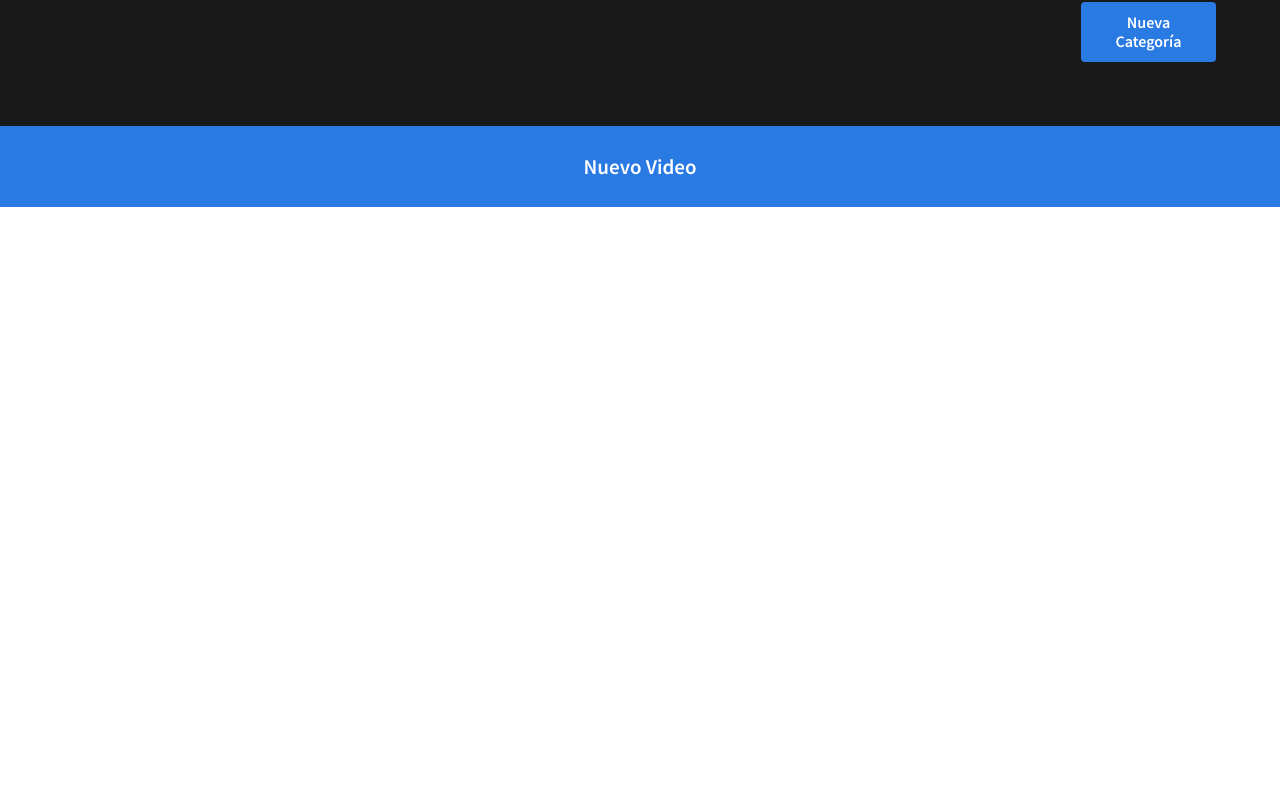
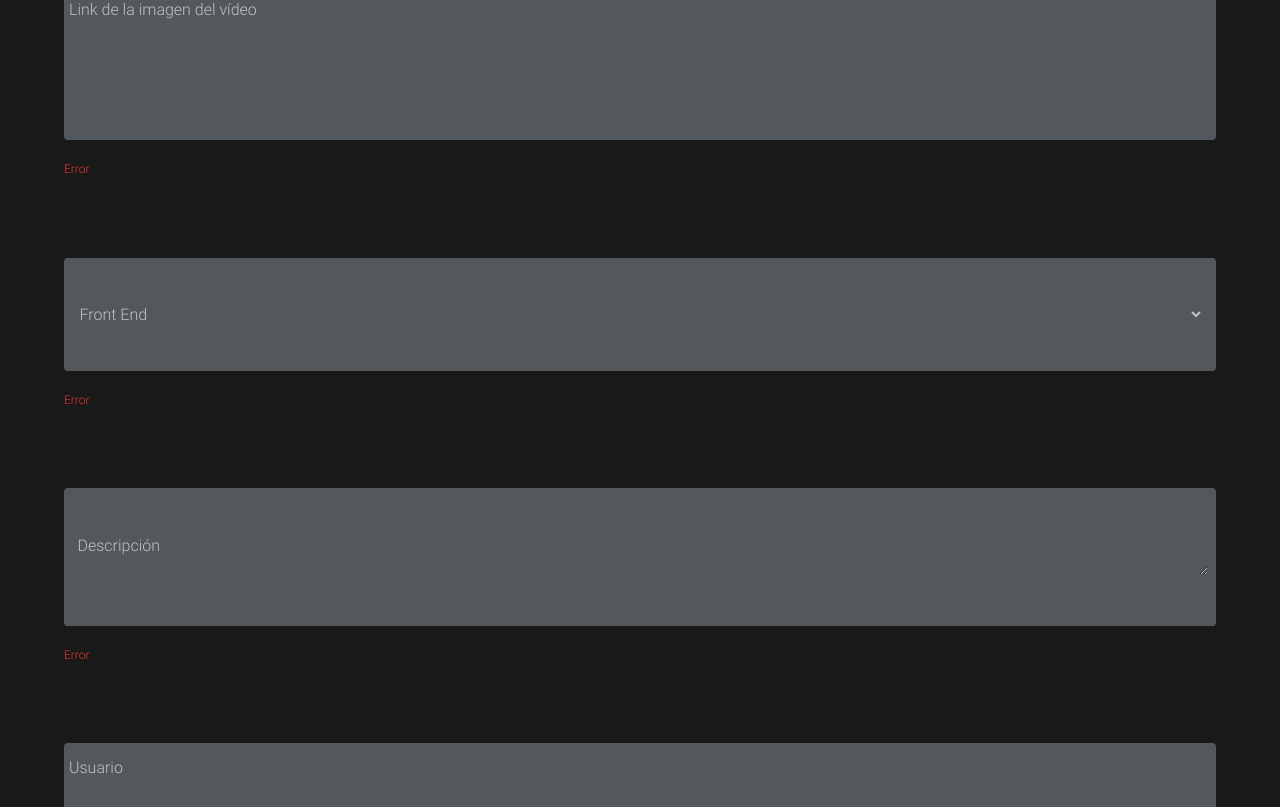
Before and after one commit to jarher/jefferflix, a React (Create React App) app in the folder client/: page /newVideo in a window 1280 px wide. Shown: the part 993-1800 px from the top of the page. Before the commit the page ends 1200 px from the top, so only its background shows below. Built offline with nearby package versions, Linux system fonts and the light colour scheme.

Commit message:
modificando componente input

```diff
--- a/client/src/components/Input/Input.jsx
+++ b/client/src/components/Input/Input.jsx
@@ -5,7 +5,6 @@ import {
   body_smaller,
   body_small,
   color_gray_300,
-  color_primary,
 } from "../UI/variables.js";
 
 const FormWrapper = styled.div`
@@ -24,9 +23,9 @@ const InputWrapper = styled.div`
 const InputStyle = styled.input`
   background-color: transparent;
   color: ${color_gray_300};
-  outline: none;
-  border: none;
   padding-top: 2%;
+  width: 100%;
+  height: 5vh;
 
   &&:not(:placeholder-shown) + label,
   &:focus + label {
@@ -50,14 +49,23 @@ const Label = styled.label`
   color: ${color_gray_300};
   font-family: "Roboto-Light", sans-serif;
   left: 5px;
-  top:16px;
+  top: 16px;
   transition: all 0.2s ease-in-out;
+`;
+
+const Select = styled.select`
+  width: 100%;
+  background-color: transparent;
+  color: ${color_gray_300};
+`;
+
+const Option = styled.option`
+  background-color: transparent;
+  color: ${color_gray_300};
 `;
 
 const Textarea = styled.textarea`
   background-color: transparent;
-  border: none;
-  outline: none;
   color: ${color_gray_300};
   font-family: "Roboto-Light", sans-serif;
   width: 100%;
@@ -74,15 +82,44 @@ const ErrorMessage = styled.span`
   font-family: "Roboto-Light", sans-serif;
 `;
 
-const Input = ({ element, labelText, type, placeholder }) => {
+const Input = (props) => {
+  const {
+    element,
+    labelText,
+    optionDefault,
+    selectOptions,
+    type,
+    colorDefault,
+    placeholder,
+  } = props.element;
   return (
     <FormWrapper>
       <InputWrapper>
         {element === "input" && (
           <>
-            <InputStyle type={type} placeholder={placeholder} />
-            <Label>{labelText}</Label>
+            {colorDefault ? (
+              <InputStyle type={type} id={labelText} value={colorDefault} />
+            ) : (
+              <InputStyle
+                type={type}
+                id={{ labelText }}
+                placeholder={placeholder}
+              />
+            )}
+            <Label htmlFor={labelText}>{labelText}</Label>
           </>
+        )}
+        {element === "select" && (
+          <Select>
+            <Option disabled>
+              {optionDefault}
+            </Option>
+            {selectOptions.map((option) => (
+              <Option value={option.value} key={option.value}>
+                {option.value}
+              </Option>
+            ))}
+          </Select>
         )}
         {element === "textarea" && <Textarea placeholder={placeholder} />}
       </InputWrapper>
--- a/client/src/global.css
+++ b/client/src/global.css
@@ -53,6 +53,11 @@ img{
   width: 100%;
   height: auto;
 }
+input, select, textarea{
+  border: none;
+  outline: none;
+}
+
 .slick-arrow{
   display: none!important;
 }
--- a/client/src/pages/NewCategory.jsx
+++ b/client/src/pages/NewCategory.jsx
@@ -8,6 +8,31 @@ import ButtonsSubmit from "../components/Form/ButtonsSubmit";
 import FormButton from "../components/Form/FormButton";
 import { HomeStyled } from "./Home";
 
+const formInputs = [
+  {
+    element: "input",
+    labelText: "Título",
+    type: "text",
+    placeholder: "título",
+  },
+  {
+    element: "input",
+    labelText: "color",
+    type: "color",
+    colorDefault: "#FFBA05",
+  },
+  {
+    element: "textarea",
+    placeholder: "Descripción",
+  },
+  {
+    element: "input",
+    labelText: "Usuario",
+    type: "text",
+    placeholder: "Usuario",
+  }
+];
+
 const NewCategoryContainer = styled(HomeStyled)`
   padding: 5%;
 `;
@@ -17,12 +42,9 @@ const NewCategory = () => {
       <NewCategoryContainer>
         <Form>
           <FormTitle>Nueva Categoría</FormTitle>
-          <Input
-            element={"input"}
-            labelText={"Título"}
-            type="text"
-            placeholder={"título"}
-          />
+          {formInputs.map((element) => (
+            <Input element={element} />
+          ))}
           <FormButtonsContainer>
             <ButtonsSubmit>
               <FormButton>Guardar</FormButton>
--- a/client/src/pages/NewVideo.jsx
+++ b/client/src/pages/NewVideo.jsx
@@ -2,14 +2,48 @@ import styled from "styled-components";
 import Form from "../components/Form/Form.jsx";
 import { HomeStyled } from "./Home.jsx";
 import Input from "../components/Input/Input.jsx";
-import {
-  body_small,
-} from "../components/UI/variables.js";
+import { body_small } from "../components/UI/variables.js";
 import { Link } from "react-router-dom";
 import FormTitle from "../components/Form/FormTitle.jsx";
 import FormButton from "../components/Form/FormButton.jsx";
 import FormButtonsContainer from "../components/Form/FormButtonsContainer.jsx";
 import ButtonsSubmit from "../components/Form/ButtonsSubmit.jsx";
+
+const formInputs = [
+  {
+    element: "input",
+    labelText: "Título",
+    type: "text",
+    placeholder: "título",
+  },
+  {
+    element: "input",
+    labelText: "Link del vídeo",
+    type: "text",
+    placeholder: "Link del vídeo",
+  },
+  {
+    element: "input",
+    labelText: "Link de la imagen del vídeo",
+    type: "text",
+    placeholder: "Link de la imagen del vídeo",
+  },
+  {
+    element: "select",
+    optionDefault: "Escoja una categoría",
+    selectOptions: [{ value: "Front End" }, { value: "Back End" }],
+  },
+  {
+    element: "textarea",
+    placeholder: "Descripción",
+  },
+  {
+    element: "input",
+    labelText: "Usuario",
+    type: "text",
+    placeholder: "Usuario",
+  },
+];
 
 const NewVideoContainer = styled(HomeStyled)`
   padding: 5%;
@@ -25,13 +59,10 @@ const NewVideo = () => {
     <NewVideoContainer>
       <Form>
         <FormTitle>Nuevo Video</FormTitle>
-        <Input
-          element={"input"}
-          labelText={"Título"}
-          type="text"
-          placeholder={"título"}
-        />
-        <Input element={"textarea"} placeholder={"Descripción"} />
+        {formInputs.map((element, index) => (
+          <Input element={element} key={index} />
+        ))}
+
         <FormButtonsContainer>
           <ButtonsSubmit>
             <FormButton>Guardar</FormButton>
```
